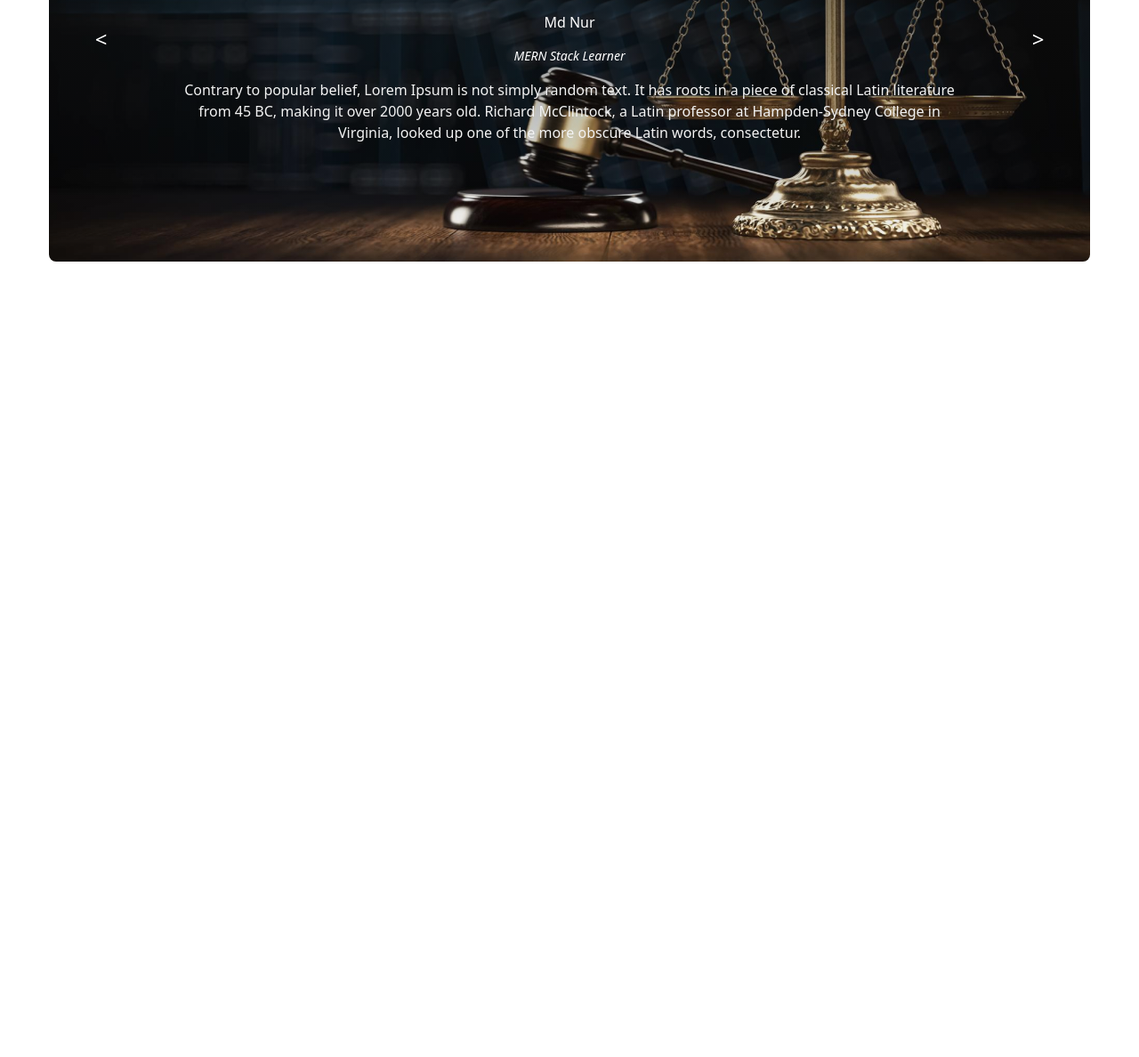
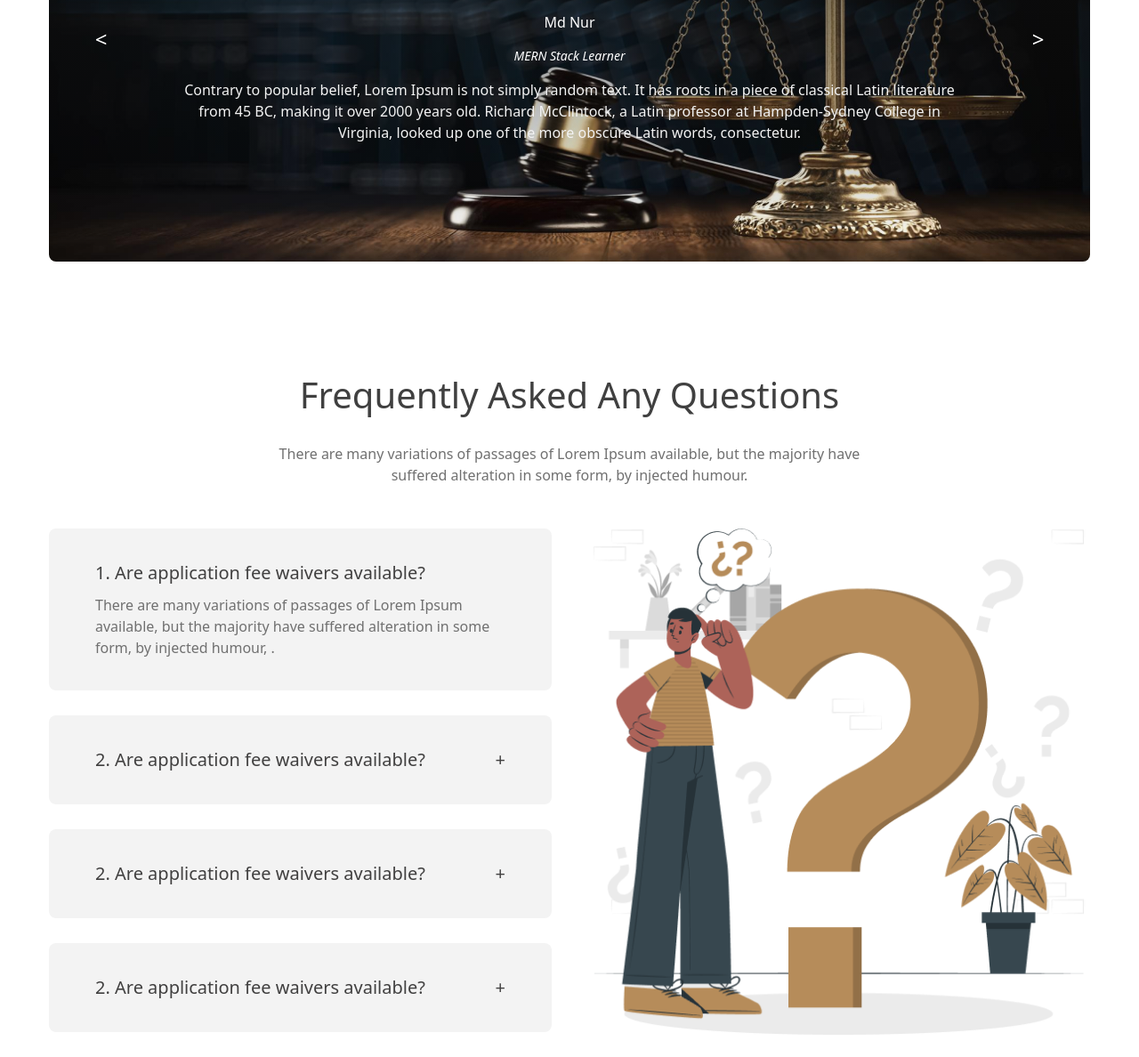
Before and after one commit to mdnurnabirana/Legal-Solution-TailwindCSS, a plain HTML site: page legal-solution-resources/index.html in a window 1280 px wide. Shown: the part 2238-3426 px from the top of the page at 89% size. Before the commit the page ends 2532 px from the top, so only its background shows below. Drawn offline with nearby package versions, Linux system fonts and the light colour scheme.

Commit message:
Add FAQ section

```diff
--- a/legal-solution-resources/index.html
+++ b/legal-solution-resources/index.html
@@ -134,7 +134,8 @@
             </div>
 
             <!-- Review Section: 3 columns (15% - 70% - 15%) -->
-            <div class="rounded-[8px] grid grid-cols-[10%_80%_10%] items-center bg-[linear-gradient(rgba(17,17,17,0.8),rgba(17,17,17,0)),url('./images/banner.png')]">
+            <div
+                class="rounded-[8px] grid grid-cols-[10%_80%_10%] items-center bg-[linear-gradient(rgba(17,17,17,0.8),rgba(17,17,17,0)),url('./images/banner.png')]">
                 <!-- Left Arrow -->
                 <div class="text-center text-2xl cursor-pointer">
                     <h1 class="text-white">&lt;</h1>
@@ -162,6 +163,40 @@
             </div>
         </section>
 
+        <!-- FAQ -->
+        <section class="mt-30 space-y-12">
+            <!-- Title -->
+            <div class="px-[228px]">
+                <h1 class="text-center text-[rgb(64,64,64)] text-[40px] mb-6">Frequently Asked Any Questions</h1>
+                <p class="text-center text-[rgb(112,112,112)]">There are many variations of passages of Lorem Ipsum
+                    available, but the majority have suffered alteration in some form, by injected humour.</p>
+            </div>
+            <div class="grid grid-cols-2 gap-x-10">
+                <div>
+                    <div class="bg-[rgb(243,243,243)] rounded-lg mb-7 px-13 py-9">
+                        <h2 class="text-xl text-[rgb(65,64,64)]">1. Are application fee waivers available?</h2>
+                        <p class="text-[rgb(112,112,112)] mt-[10px]">There are many variations of passages of Lorem
+                            Ipsum available, but the majority have
+                            suffered alteration in some form, by injected humour, . </p>
+                    </div>
+                    <div class="bg-[rgb(243,243,243)] rounded-lg mb-7 px-13 py-9 flex justify-between">
+                        <h2 class="text-xl text-[rgb(65,64,64)]">2. Are application fee waivers available?</h2>
+                        <h2 class="text-xl text-[rgb(65,64,64)]">+</h2>
+                    </div>
+                    <div class="bg-[rgb(243,243,243)] rounded-lg mb-7 px-13 py-9 flex justify-between">
+                        <h2 class="text-xl text-[rgb(65,64,64)]">2. Are application fee waivers available?</h2>
+                        <h2 class="text-xl text-[rgb(65,64,64)]">+</h2>
+                    </div>
+                    <div class="bg-[rgb(243,243,243)] rounded-lg mb-7 px-13 py-9 flex justify-between">
+                        <h2 class="text-xl text-[rgb(65,64,64)]">2. Are application fee waivers available?</h2>
+                        <h2 class="text-xl text-[rgb(65,64,64)]">+</h2>
+                    </div>
+                </div>
+                <div>
+                    <img src="./images/faq.png" alt="FAQ">
+                </div>
+            </div>
+        </section>
 
     </main>
 </body>
```
